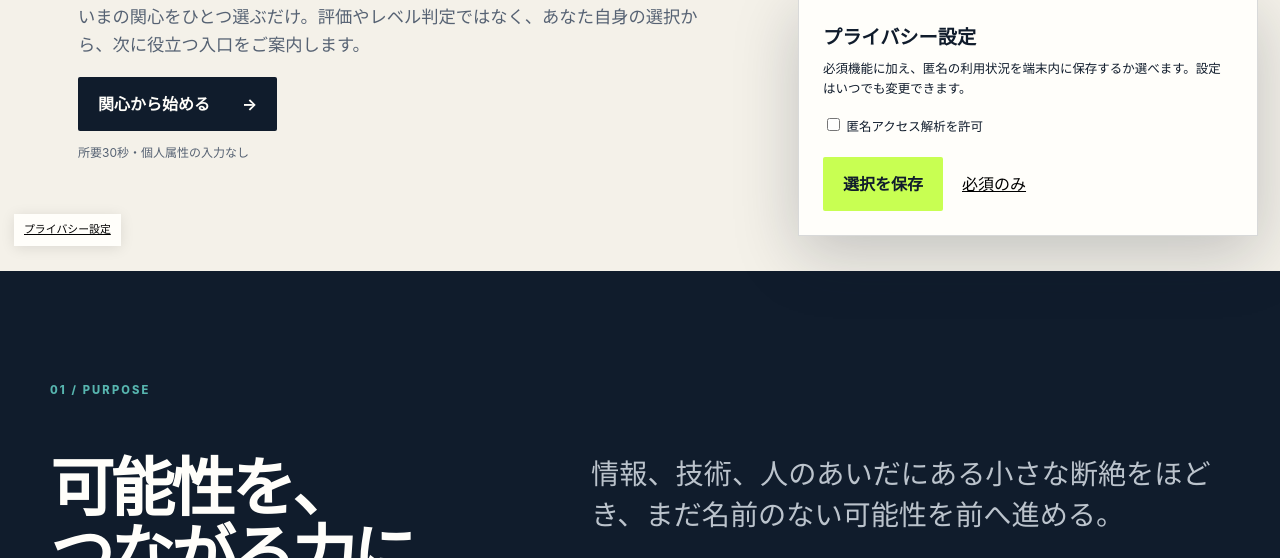
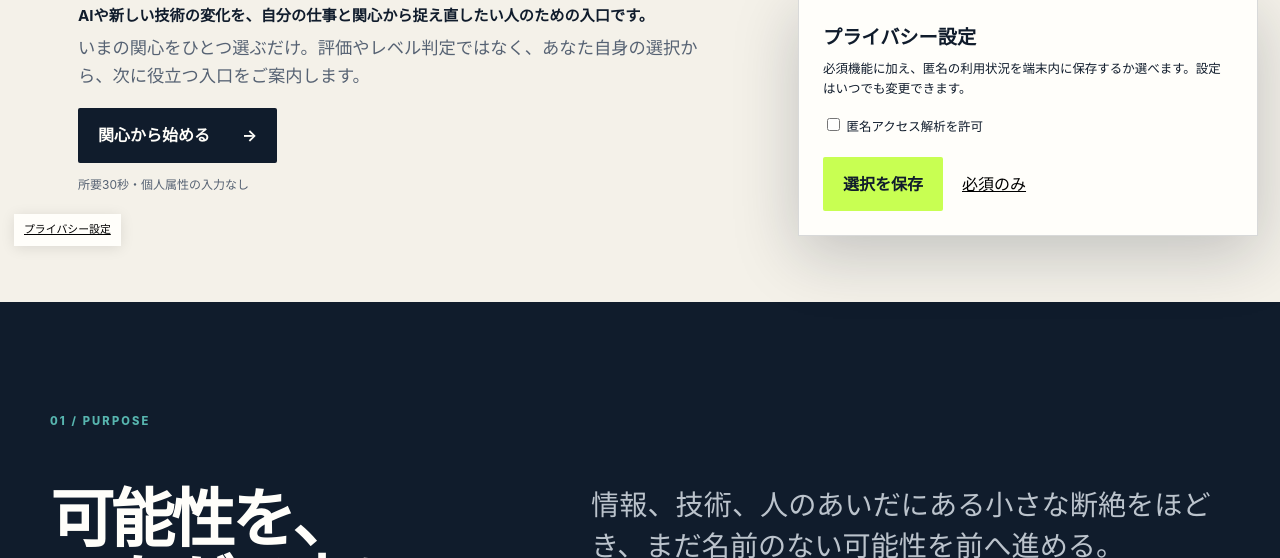
Before and after one commit to jinno2/connectivebyte-web, a website with bundled scripts: page index.html in a window 1280 px wide. Shown: the part 542-1100 px from the top of the page. Built offline with nearby package versions, Linux system fonts and the light colour scheme.

Commit message:
fix(content): LP合格基準①(誰向けか10秒) — heroに誰向けの一行を追加

```diff
--- a/index.html
+++ b/index.html
@@ -26,6 +26,7 @@
       <div class="hero-copy reveal">
         <p class="kicker">CONNECT THE SIGNALS. CREATE THE NEXT.</p>
         <h1>知るだけで終わらない。<br><em>つながりから、次をつくる。</em></h1>
+        <p class="hero-audience">AIや新しい技術の変化を、自分の仕事と関心から捉え直したい人のための入口です。</p>
         <p class="lead">いまの関心をひとつ選ぶだけ。評価やレベル判定ではなく、あなた自身の選択から、次に役立つ入口をご案内します。</p>
         <a class="button button-primary" href="#diagnostic" data-track="diagnostic_started" data-cta-id="hero_start">関心から始める <span aria-hidden="true">→</span></a>
         <p class="privacy-note">所要30秒・個人属性の入力なし</p>
--- a/styles.css
+++ b/styles.css
@@ -29,6 +29,7 @@ nav a { text-decoration: none; }
 h1, h2, h3, p { margin-top: 0; }
 h1 { margin-bottom: 28px; font-size: clamp(3rem, 6.6vw, 6.2rem); line-height: .98; letter-spacing: -.075em; font-weight: 800; }
 em { color: #318f89; font-style: normal; }
+.hero-audience { max-width: 650px; margin: 0 0 6px; font-size: .95rem; font-weight: 700; color: var(--ink); }
 .lead { max-width: 650px; color: var(--muted); font-size: 1.08rem; }
 .button { display: inline-flex; align-items: center; justify-content: center; gap: 2rem; border: 0; border-radius: 2px; padding: 14px 20px; font-weight: 750; text-decoration: none; cursor: pointer; }
 .button-primary { background: var(--ink); color: var(--white); }
```
